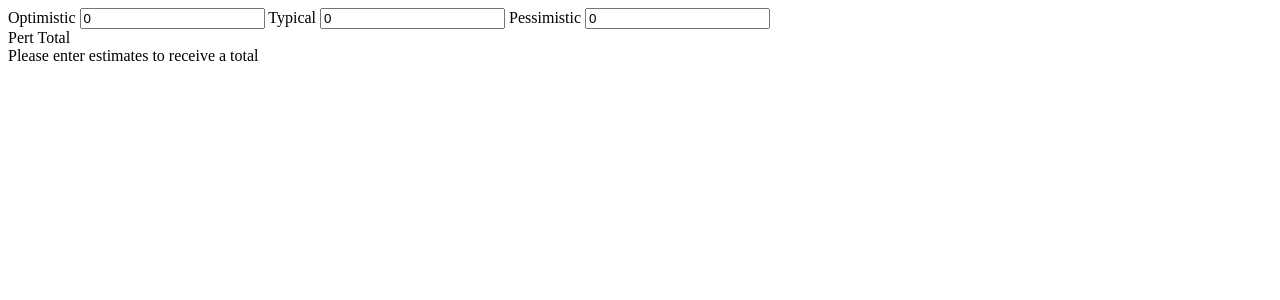
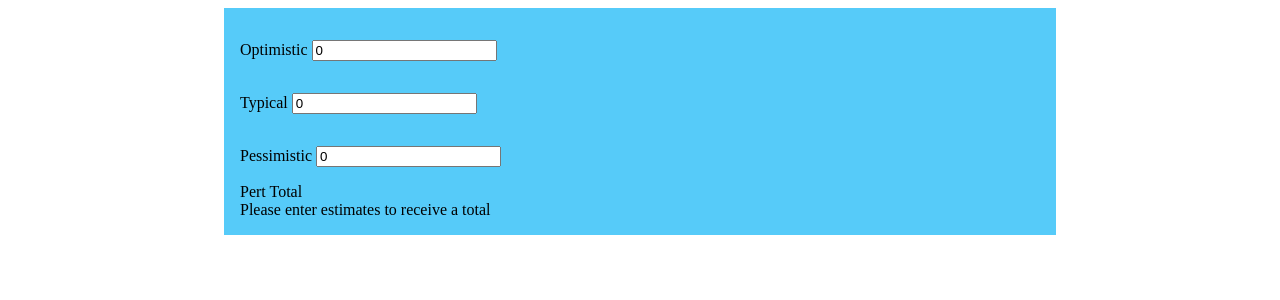
Before and after one commit to hellerbenjamin/pert-calculator, a Vue app: page / in a window 1280 px wide. Shown: the top 300 px of the page. Built offline with nearby package versions, Linux system fonts and the light colour scheme.

Commit message:
fix class bind on total

```diff
--- a/src/App.vue
+++ b/src/App.vue
@@ -26,7 +26,7 @@
             />
         </label>
 
-        <div id="result" v-bind:class="this.totalValid">
+        <div id="result" v-bind:class="this.totalValid ? 'total' : 'warning'">
             Pert Total
             <div class="warning">Please enter estimates to receive a total</div>
             <div class="total"></div>
@@ -96,5 +96,16 @@
 </script>
 
 <style>
+    #calculator {
+        max-width: 800px;
+        margin: 0 auto;
+        background: #56CBF9;
+        padding: 1em;
+    }
+
+    #calculator label {
+        display: block;
+        padding: 1em 0;
+    }
 
 </style>
```
